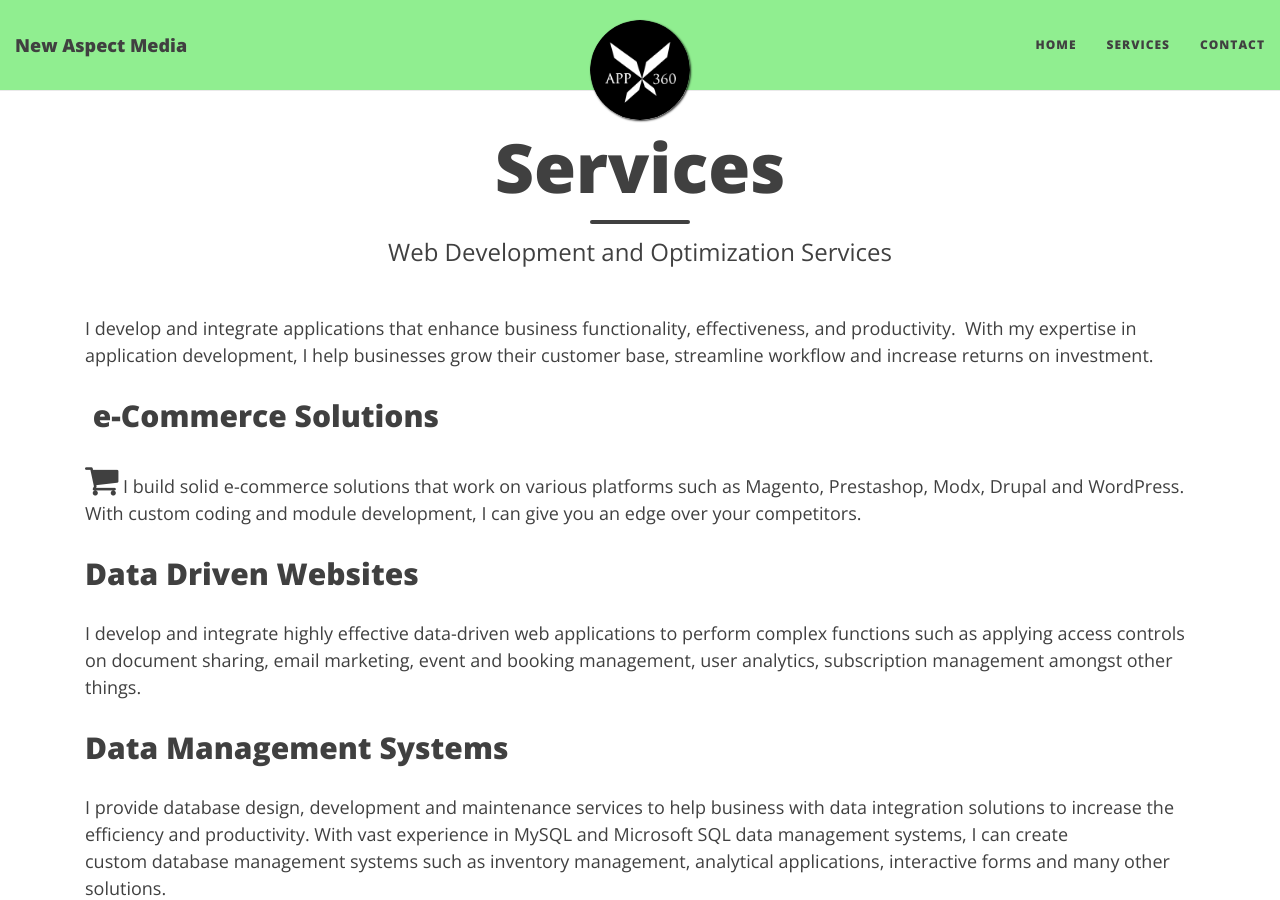
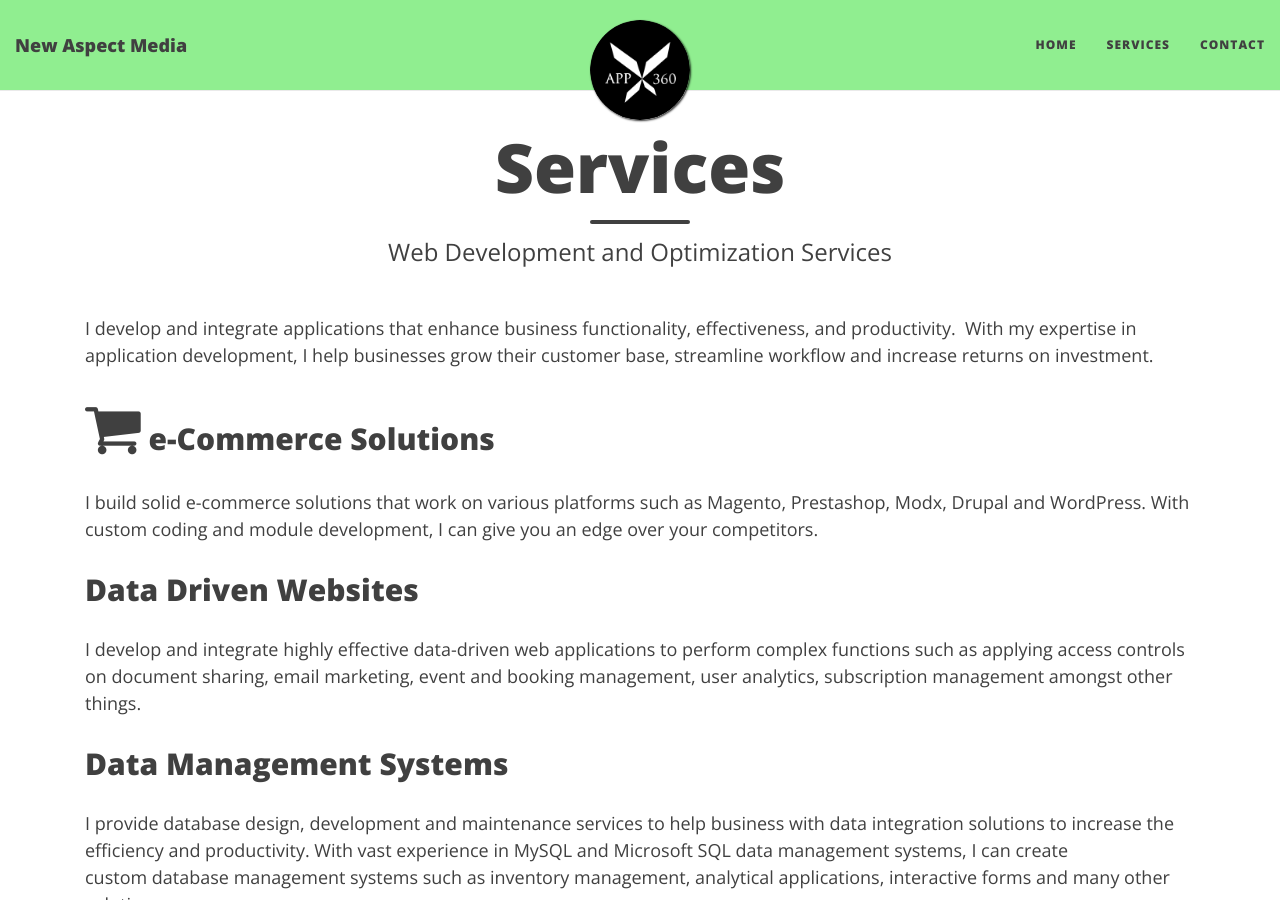
Before and after one commit to newmedia77/appxnam, a Jekyll site: the page built from services.md, in a window 1280 px wide and 900 px high. Built offline with Jekyll 4.4.1, drawn with Linux system fonts in a browser that asks for light colours; nearby versions of some CDN libraries.

Commit message:
andreas
services

```diff
--- a/services.md
+++ b/services.md
@@ -8,9 +8,9 @@ keywords: web development, web services, web design, webdesign, web application,
 
 <p>I develop and integrate applications that enhance business functionality, effectiveness, and productivity.&nbsp; With my&nbsp;expertise in application development, I help businesses grow their customer base, streamline workflow and increase returns on investment.</p>
 
-<h2>&nbsp;e-Commerce Solutions</h2>
+<h2><i class="fa fa-shopping-cart fa-2x"></i>&nbsp;e-Commerce Solutions</h2>
 
-<p><i class="fa fa-shopping-cart fa-2x"></i> I build solid e-commerce solutions that work on various platforms such as Magento, Prestashop, Modx, Drupal and WordPress. With custom coding and module development, I can give you an edge over your competitors.</p>
+<p>I build solid e-commerce solutions that work on various platforms such as Magento, Prestashop, Modx, Drupal and WordPress. With custom coding and module development, I can give you an edge over your competitors.</p>
 
 <h2>Data Driven Websites</h2>
 
```
